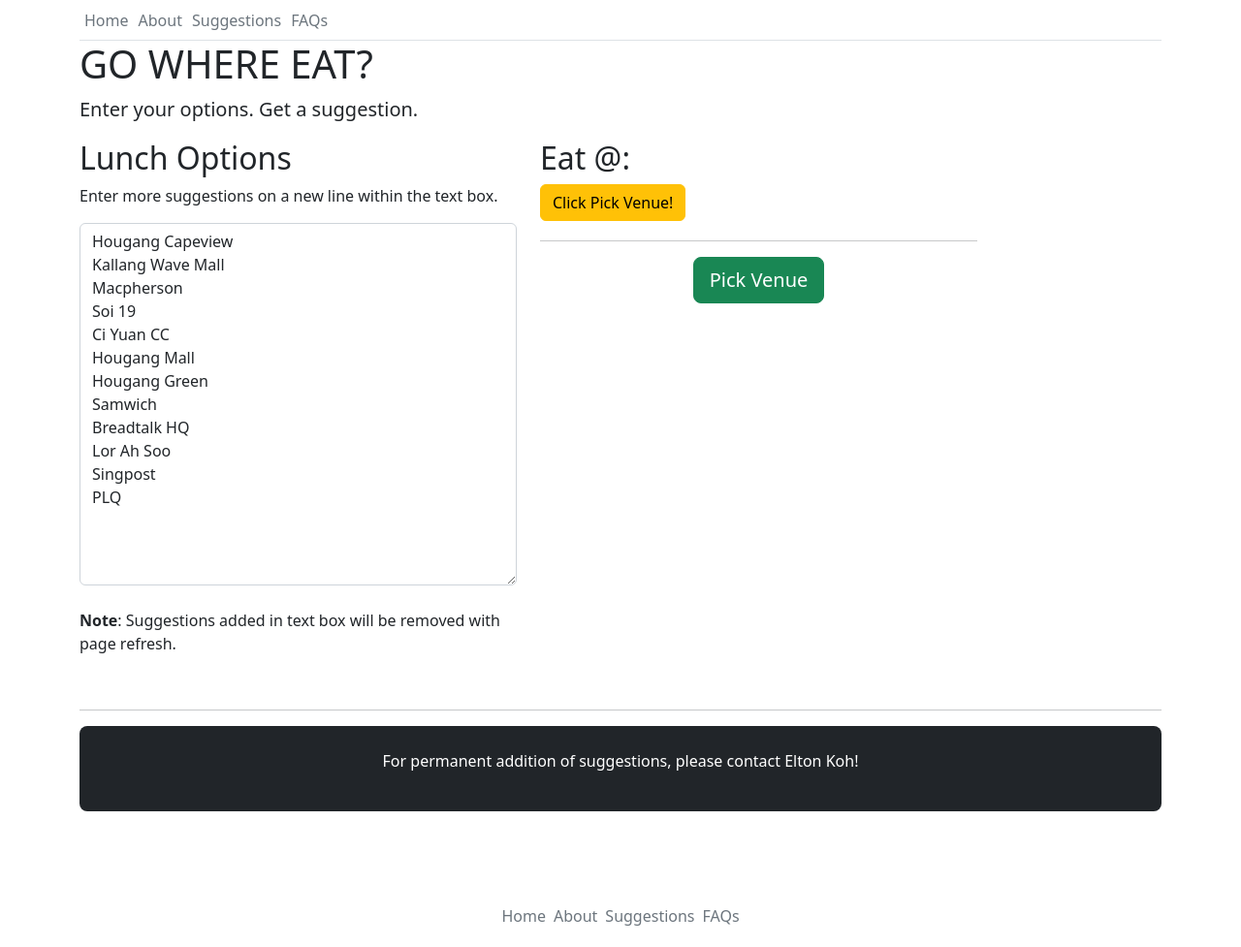
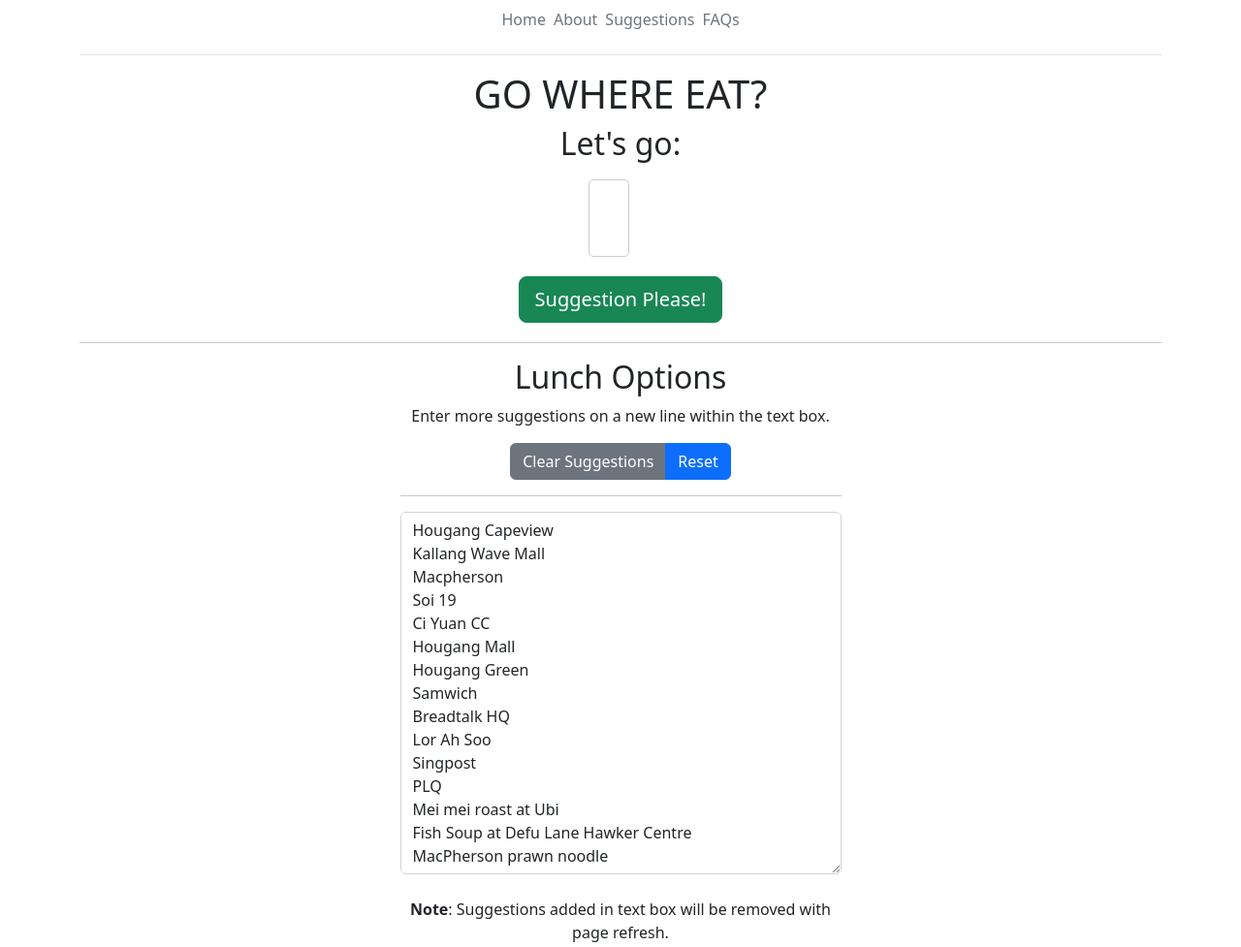
Before and after one commit to Lturncold/PLAB_eats, a plain HTML site: page index.html in a window 1280 px wide. Shown: the top 977 px of the page at 97% size. Drawn offline with nearby package versions, Linux system fonts and the light colour scheme.

Commit message:
adjusted layout, added button to clear text area and to refresh page to reset.

```diff
--- a/apps.js
+++ b/apps.js
@@ -10,7 +10,36 @@ var arr = [
     "Breadtalk HQ",
     "Lor Ah Soo",
     "Singpost",
-    "PLQ"
+    "PLQ",
+    "Mei mei roast at Ubi",
+    "Fish Soup at Defu Lane Hawker Centre",
+    "MacPherson prawn noodle",
+    "Thai Food at Excalibur centre",
+    "Wanton Mee at Ubi Avenue 2 Hawker"
 ];
 
-document.getElementById("values").innerHTML = arr.join('\r\n');
+document.getElementById("values").value = arr.join('\r\n');
+
+function eraseText() {
+    if (document.getElementById("values").value != "") {
+        document.getElementById("values").value = "";
+        return false;
+    }
+}
+
+function refreshPage() {
+    location.reload();
+    return false;
+}
+
+const tooltipTriggerList = document.querySelectorAll('[data-bs-toggle="tooltip"]')
+const tooltipList = [...tooltipTriggerList].map(tooltipTriggerEl => new bootstrap.Tooltip(tooltipTriggerEl))
+
+// const textarea = document.getElementById('values');
+
+// const btn = document.getElementById('clearBtn');
+
+// btn.addEventListener('click', function eraseText() {
+
+//   textarea.value = '';
+// });
--- a/index.html
+++ b/index.html
@@ -13,7 +13,7 @@
     <body>
         <header>
             <div class="container">
-                  <ul class="nav nav-tabs nav-justified">
+                  <ul class="nav justify-content-center border-bottom pb-3 mb-3">
                     <li class="nav-justified"><a href="index.html" class="nav-link px-1 text-muted">Home</a></li>
                     <li class="nav-justified"><a href="#" class="nav-link px-1 text-muted">About</a></li>
                     <li class="nav-justified"><a href="#" class="nav-link px-1 text-muted">Suggestions</a></li>
@@ -23,32 +23,41 @@
             </div>
         </header>
         <!-- partial:index.partial.html -->
-        <!-- <div id="reminder">Bookmark <a href="https://bit.ly/random-picker">bit.ly/random-picker</a> for quick access
-        </div> -->
-        <!-- <div id="creator">Created and maintained by Elton Koh</div> -->
-        <div class="container">
+        <div class="container col-centered">
             <div class="page-header">
-                <h1>GO WHERE EAT?</h1>
+                <h1 class="text-center">GO WHERE EAT?</h1>
             </div>
-            <p class="lead">Enter your options. Get a suggestion.</p>
+            <!-- <p class="lead">Enter your options. Get a suggestion.</p> -->
             <main>
-                <div class="row">
-                    <div class="col-xs-12 col-md-5">
-                        <h2>Lunch Options</h2>
+                <div class="container">
+                    <div class="row align-items-center">
+                        <h2 class="text-center">Let's go:</h2>
+                        <div class="row align-items-center">
+                            <div id="results" class="col-md-auto col-centered"></div>
+                        </div>
+                        <div id="chooser" class="text-center">
+                            <button type="button" class="btn btn-success btn-lg">Suggestion Please!</button>
+                        </div>
+                        <hr>
+                    </div>
+                    <!-- page break -->
+                    <div class="col-sm-auto col-md-5 col-centered text-center">
+                        <h2 class="">Lunch Options</h2>
+                        <!-- <h3 class="">You may:</h3> -->
+                        <!-- <ul>
+                            <li>Enter more suggestions on a new line within the text box.</li>
+                            <li>Click "Clear Suggestions" to create your own list.</li>
+                            <li>Click "Reset" to refresh the page and use the built-in list.</li>
+                        </ul> -->
                         <p>Enter more suggestions on a new line within the text box.</p>
+                        <div class="btn-group" role="group" aria-label="Basic mixed styles example">
+                            <button type="button" id="clearBtn" class="btn btn-secondary" data-bs-toggle="tooltip" data-bs-placement="left" title="Clear and create own list" value="Clear Suggestions" onclick="javascript:eraseText();">Clear Suggestions</button>
+                            <button type="button" class="btn btn-primary" data-bs-toggle="tooltip" data-bs-placement="right" title="Refresh page and reset the list" value="Clear Suggestions" onclick="javascript:refreshPage();">Reset</button>
+                        </div>
+                        <hr>
                         <textarea id="values" class="form-control" rows="15"></textarea>
                         <br>
                         <p><b>Note</b>: Suggestions added in text box will be removed with page refresh.</p>
-
-                    </div>
-                    <div class="col-xs-12 col-md-5 col-md-offset-2">
-                        <h2>Eat @:</h2>
-                        <p id="instructions"><span class="btn btn-warning">Click Pick Venue!</span></p>
-                        <div id="results"></div>
-                        <div id="chooser" class="text-center">
-                            <hr>
-                            <button type="button" class="btn btn-success btn-lg">Pick Venue</button>
-                        </div>
                     </div>
                 </div>
                 <br>
@@ -56,35 +65,16 @@
                 <div class="h-100 p-4 text-white bg-dark rounded-3">
                 <p class="text-center">For permanent addition of suggestions, please contact Elton Koh!</p>
                 </div>
-                <!-- <div class="row align-items-md-stretch">
-                    <div class="container-fluid py-5">
-                      <div class="h-100 p-5 text-white bg-dark rounded-3">
-                        <p class="text-center">For permanent addition of suggestions, please contact Elton Koh!</p>
-                      </div>
-                    </div> -->
                 <br><br>
             </main>
         </div>
             <div class="container">
                 <footer class="py-3 my-4">
-                <!-- <p class="text-center"><a href="http://aaronsaray.com" title="A Milwaukee-based PHP Programmer">Aaron
-                        Saray</a> created this project - especially for <a href="http://mkepug.org">Milwaukee PHP Users
-                        Group</a>.</p> -->
-                <!-- <p class="text-center">Created and maintained by Elton Koh for PLAB users</p> -->
-                <!-- <ul class="nav justify-content-center border-bottom pb-3 mb-3">
-                    <li class="nav-item"><a href="#" class="nav-link px-2 text-muted">Home</a></li>
-                    <li class="nav-item"><a href="#" class="nav-link px-2 text-muted">Features</a></li>
-                    <li class="nav-item"><a href="#" class="nav-link px-2 text-muted">Pricing</a></li>
-                    <li class="nav-item"><a href="#" class="nav-link px-2 text-muted">FAQs</a></li>
-                    <li class="nav-item"><a href="#" class="nav-link px-2 text-muted">About</a></li>
-                  </ul>
-                  <p class="text-center text-muted">Created and maintained by Elton Koh for PLAB users</p> -->
                   <ul class="nav justify-content-center border-bottom pb-3 mb-3">
                     <li class="nav-item"><a href="#" class="nav-link px-1 text-muted">Home</a></li>
                     <li class="nav-item"><a href="#" class="nav-link px-1 text-muted">About</a></li>
                     <li class="nav-item"><a href="#" class="nav-link px-1 text-muted">Suggestions</a></li>
                     <li class="nav-item"><a href="#" class="nav-link px-1 text-muted">FAQs</a></li>
-                    <!-- <li class="nav-justified"><a href="#" class="nav-link px-1 text-muted">About</a></li> -->
                   </ul>
                   <p class="text-center text-muted">Created and maintain by Elton Koh for PLAB users</p>
                 </footer>
--- a/script.js
+++ b/script.js
@@ -133,7 +133,7 @@
          */
         function handleOneWinner(values) {
             var winner = values[0];
-            $('main').html('<div class="jumbotron"><h1>Congratulations!</h1><h2>There is only one winner!</h2><p>You know exactly who it was!!</p>');
+            $('main').html('<div class="jumbotron text-center"><h1>Good job!</h1><h2>There is only one option!</h2><p>You know exactly where to eat!!</p>');
         }
 
         // init the logic
--- a/style.css
+++ b/style.css
@@ -39,10 +39,11 @@ footer a:hover {
     border-radius: 5px;
     height: 80px;
     padding: 20px;
-    display: none;
+    /* display: none;  */
     text-align: center;
     font-size: 30px;
     overflow: hidden;
+    margin-top: 10px;
 }
 
 #results ul {
@@ -57,6 +58,7 @@ footer a:hover {
 
 #chooser {
     margin-top: 20px;
+    margin-bottom: 20px;
     /* display: none; */
 }
 
@@ -71,3 +73,8 @@ footer a:hover {
     padding: 0.2rem 0.5rem;
     font-weight: bold
 }
+
+.col-centered{
+    float: none;
+    margin: 0 auto;
+}
```
